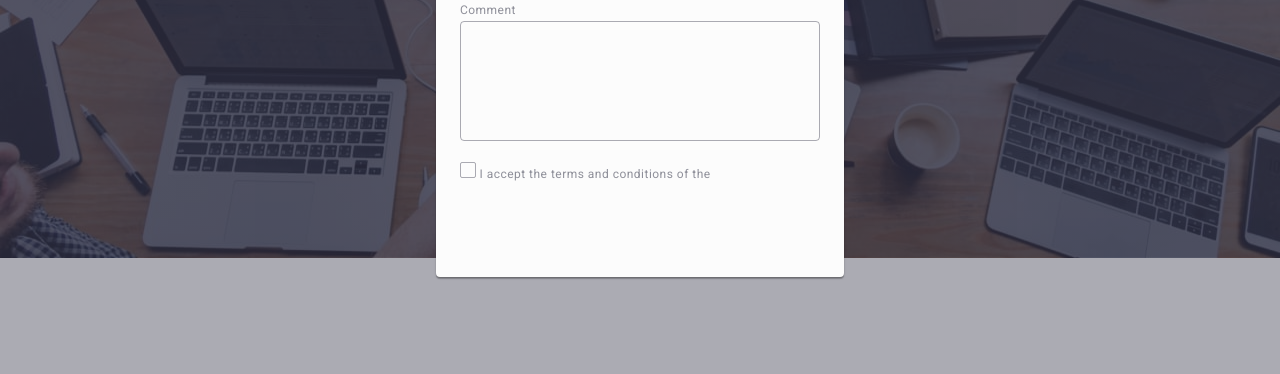
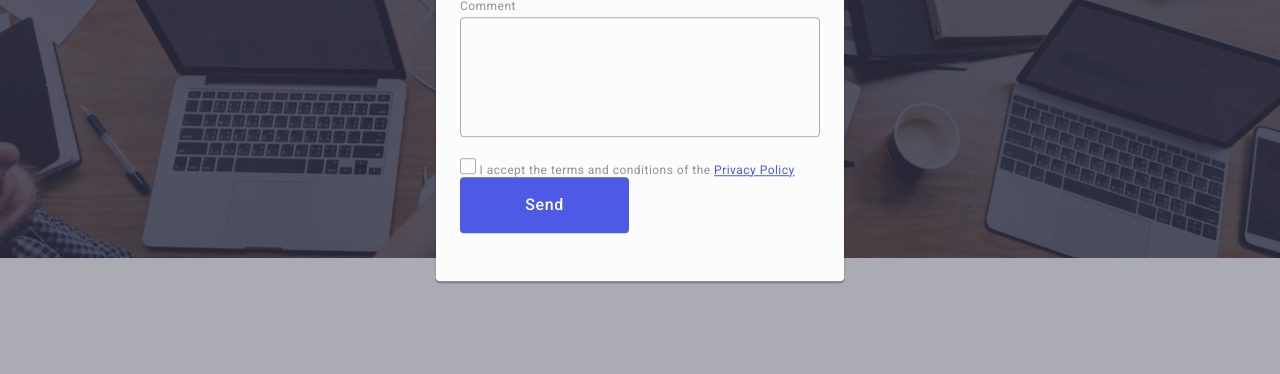
Before and after one commit to AlicjaSzamraj/goit-markup-hw-06, a plain HTML site: page index.html in a window 1280 px wide. Both pictures are taken after a click on the button "Order Service". Shown: the part 415-789 px from the top of the page. Drawn offline with nearby package versions, Linux system fonts and the light colour scheme.

Commit message:
button policy

```diff
--- a/css/styles.css
+++ b/css/styles.css
@@ -642,3 +642,22 @@ img {
   justify-content: center;
   fill: transparent;
 }
+.link-privacy-policy {
+  color: var(--blue1);
+}
+.button-policy {
+  display: block;
+  min-width: 169px;
+  height: 56px;
+  font-family: "Roboto", sans-serif;
+  font-size: 16px;
+  font-weight: 500;
+  line-height: 1.5;
+  letter-spacing: 0.04em;
+  color: var(--white1);
+  cursor: pointer;
+  background-color: var(--blue1);
+  border: none;
+  border-radius: 4px;
+  transition: background-color 250ms cubic-bezier(0.4, 0, 0.2, 1);
+}
--- a/index.html
+++ b/index.html
@@ -492,8 +492,8 @@
             <textarea
               id="user-comment"
               name="user-comment"
+              class="comment-area"
               placeholder="Text input"
-              class="comment-area"
             >
             </textarea>
           </div>
@@ -507,8 +507,12 @@
             />
             <label for="user-privacy" class="label-privacy">
               <span class="span-label"> </span>
-              I accept the terms and conditions of the</label
+              I accept the terms and conditions of the
+              <a href="" class="link-privacy-policy">Privacy Policy</a></label
             >
+            <button type="submit" class="button-policy">
+              Send
+            </button>
           </div>
         </form>
       </div>
```
